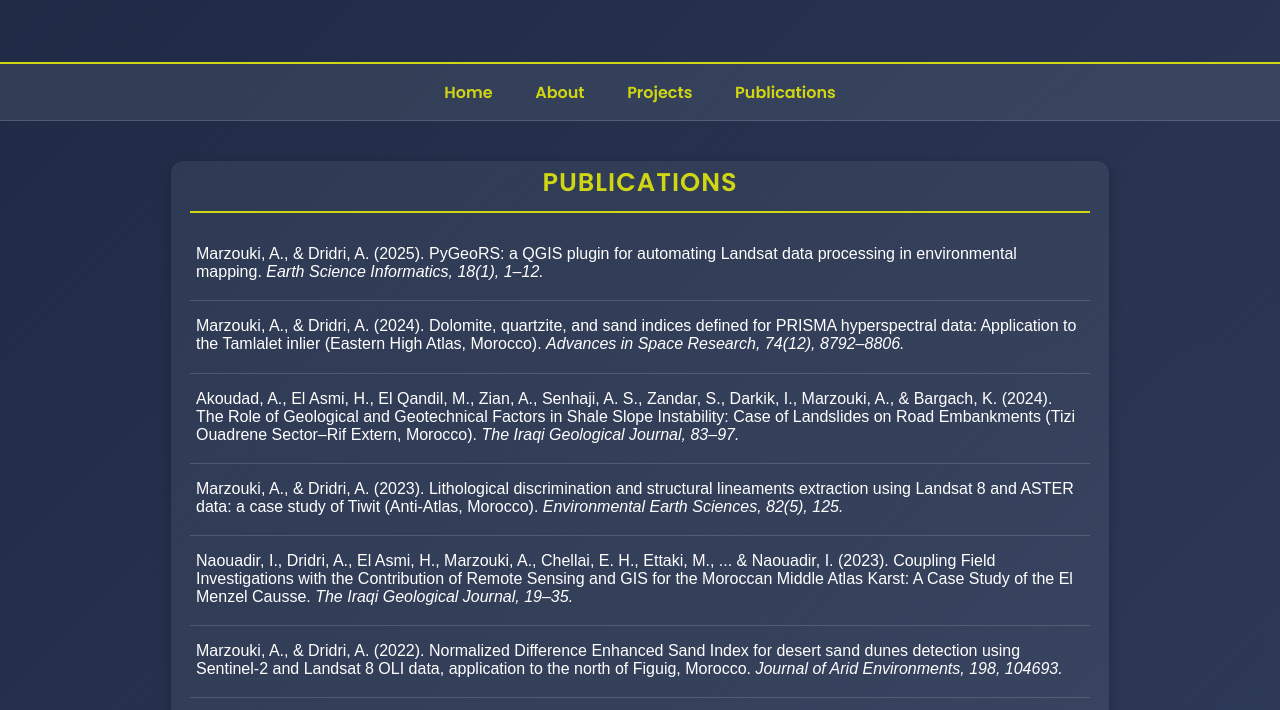
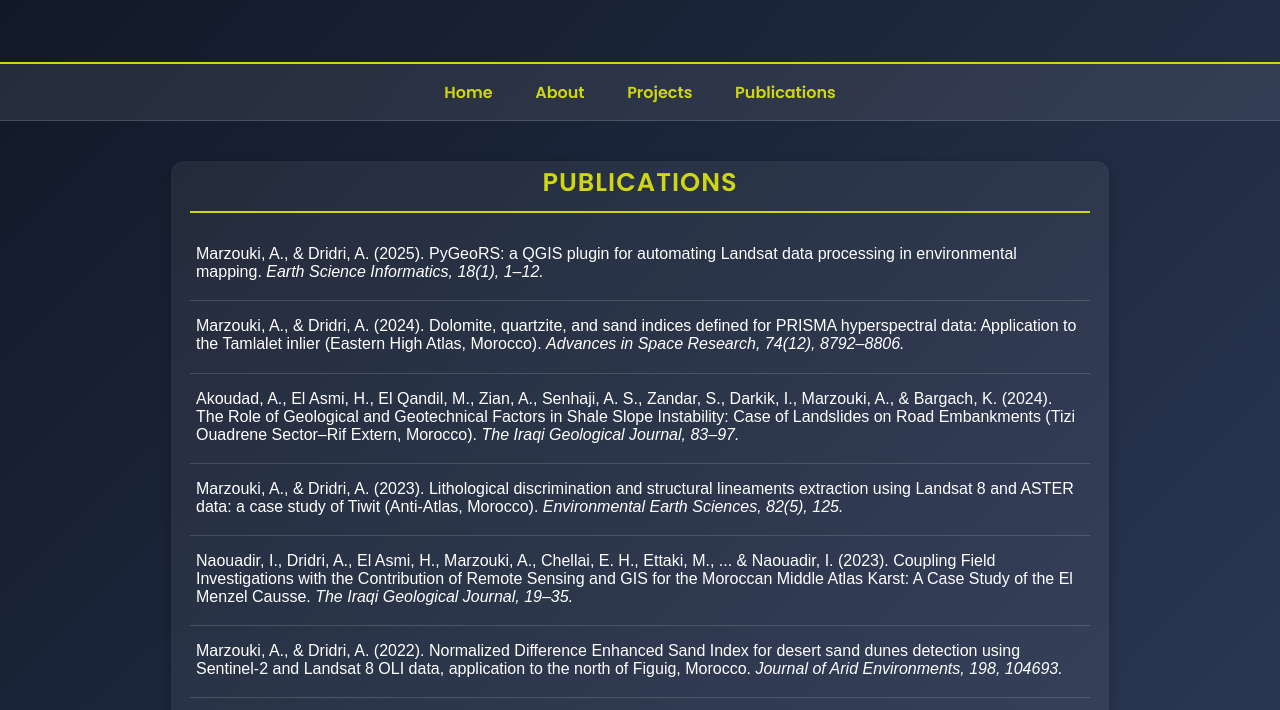
Before and after one commit to AnassMarzouki/anassmarzouki.github.io, a plain HTML site: page publications.html in a window 1280 px wide. Shown: the part 163-873 px from the top of the page. Drawn offline with Linux system fonts and the light colour scheme.

Commit message:
Update publications.html

```diff
--- a/publications.html
+++ b/publications.html
@@ -8,7 +8,7 @@
   <style>
     :root {
       --gold: #d0d612;
-      --dark1: #1e2a44;
+      --dark1: #0f1724;
       --dark2: #2e3a59;
     }
 
```
